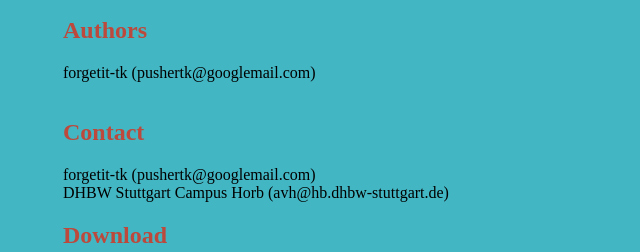
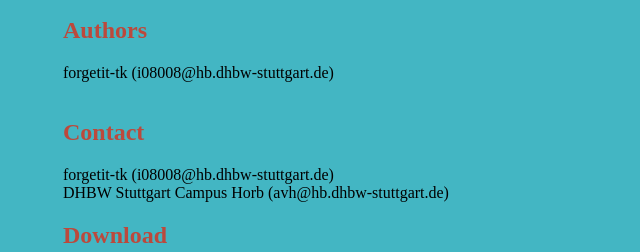
Before and after one commit to dhbw-horb/forgetIT, a plain HTML site: page index.html in a window 1280 px wide. Shown: the part 236-488 px from the top of the page, 227-867 px from the left. Drawn offline with Linux system fonts and the light colour scheme.

Commit message:
changed index.html

```diff
--- a/index.html
+++ b/index.html
@@ -50,11 +50,11 @@
     </div>
 
     <p>Multi platform supporting organizing solution with tagging functions, aging priorities and dependencies</p><h2>Authors</h2>
-<p>forgetit-tk (pushertk@googlemail.com)
+<p>forgetit-tk (i08008@hb.dhbw-stuttgart.de)
 <br/>
 <br/>      </p>
 <h2>Contact</h2>
-<p>forgetit-tk (pushertk@googlemail.com)
+<p>forgetit-tk (i08008@hb.dhbw-stuttgart.de)
 <br/>DHBW Stuttgart Campus Horb (avh@hb.dhbw-stuttgart.de)
 <br/>      </p>
 
```
